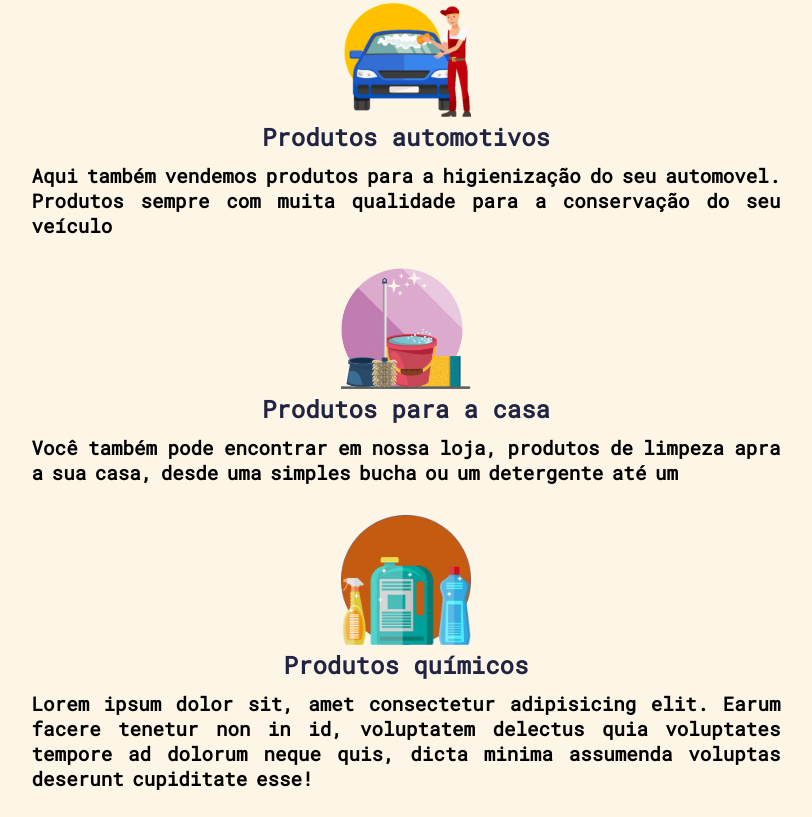
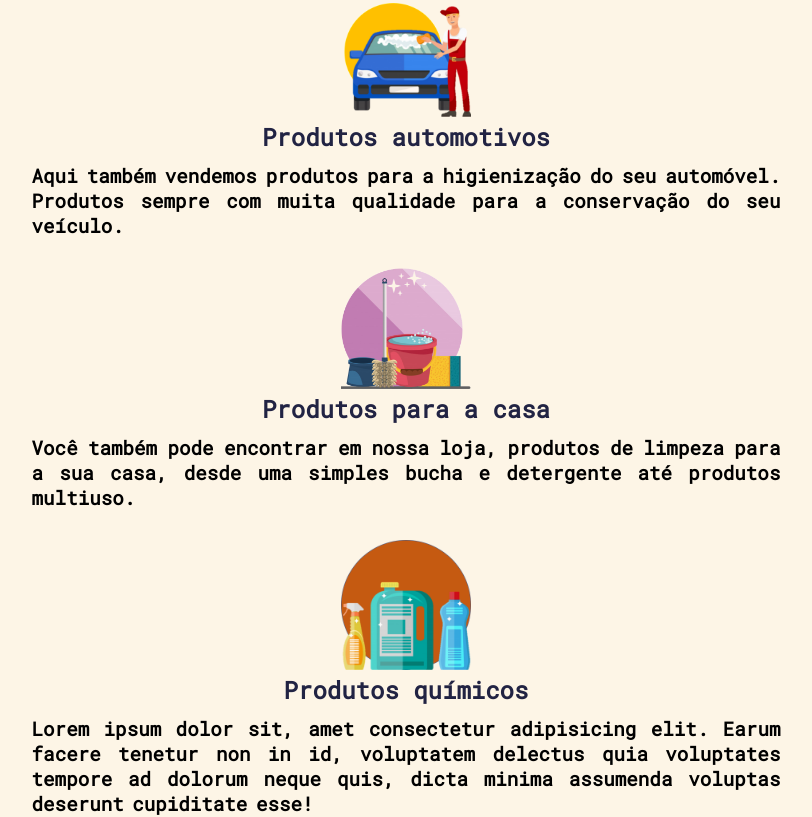
Before and after one commit to Arthur-Batista/Projeto-COMPROL, a plain HTML site: page index.html in a window 1280 px wide. Shown: the part 1344-2161 px from the top of the page, without its empty margins (234-1046 px from the left). Drawn offline with Linux system fonts and the light colour scheme.

Commit message:
Corrigidos erros de ortografia.

```diff
--- a/index.html
+++ b/index.html
@@ -103,7 +103,7 @@
                         <div><a href=""><img id="imagem-carro" src="/images/single-automotivo.png" alt=""> </a></div>
                         <div class="text-container-single">
                             <h2>Produtos automotivos</h2>
-                            <p>Aqui também vendemos produtos para a higienização do seu automovel. Produtos sempre com muita qualidade para a conservação do seu veículo </p>
+                            <p>Aqui também vendemos produtos para a higienização do seu automóvel. Produtos sempre com muita qualidade para a conservação do seu veículo. </p>
                         </div> <!-- text-container-single -->
                     </div> <!-- container-single -->
 
@@ -111,7 +111,7 @@
                         <div><img id="imagem-para-casa" src="/images/single-para-casa.png" alt=""></div>
                         <div class="text-container-single">
                             <h2>Produtos para a casa</h2>
-                            <p>Você também pode encontrar em nossa loja, produtos de limpeza apra a sua casa, desde uma simples bucha ou um detergente até um </p>
+                            <p>Você também pode encontrar em nossa loja, produtos de limpeza para a sua casa, desde uma simples bucha e detergente até produtos multiuso. </p>
                         </div> <!-- text-container-single -->
                     </div> <!-- container-single -->
 
@@ -135,7 +135,7 @@
                         <div><img id="imagem-contato" src="/images/single-contato.png" alt=""></div>
                         <div class="text-container-single">
                             <h2>Contate-nos</h2>
-                            <p>Entre em contato com a nossa equipe para fazer algum pedido, tirar alguma dúvida ou fazer uma reclamação.</p>
+                            <p>Entre em contato com a nossa equipe para fazer um pedido, tirar alguma dúvida ou fazer uma reclamação.</p>
                         </div> <!-- text-container-single -->
                     </div> <!-- container-single -->
 
```
